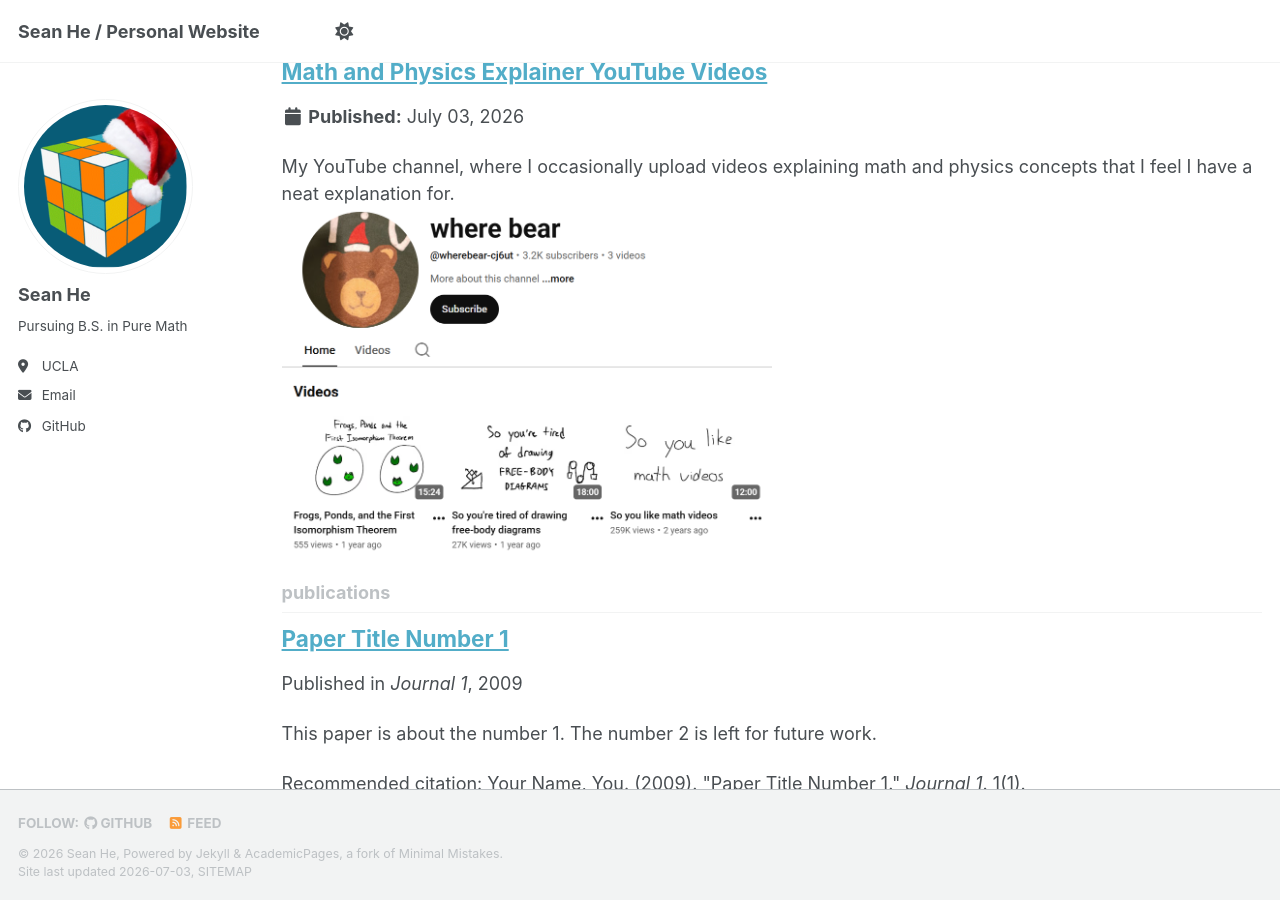
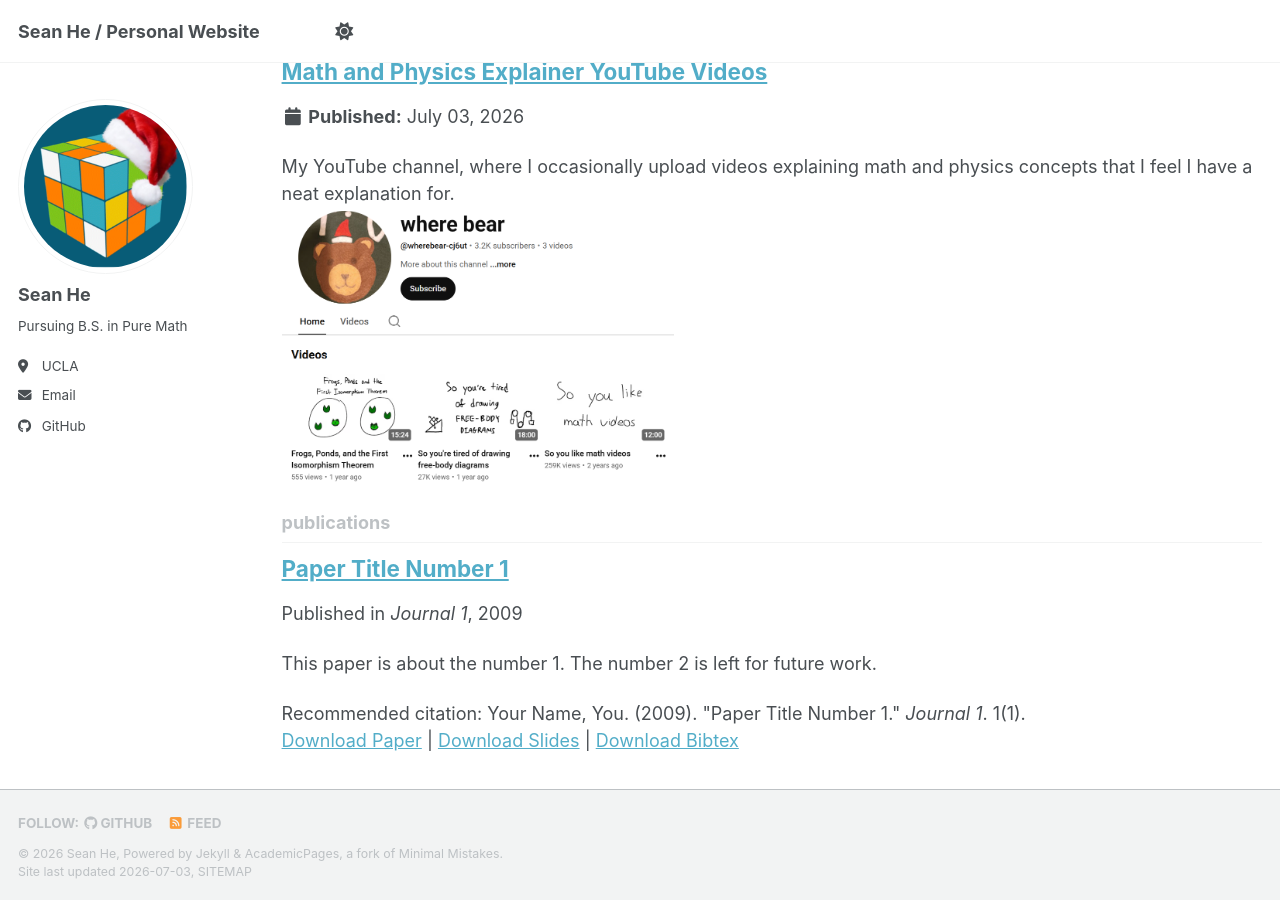
Before and after one commit to mathmaniac88/mathmaniac88.github.io, a Jekyll site: the page built from _pages/collection-archive.html, in a window 1280 px wide and 900 px high, scrolled down 640 px. Built offline with Jekyll 4.4.1, drawn with Linux system fonts in a browser that asks for light colours; a style sheet for code colours, icons or effects is not loaded.

Commit message:
Update 4-youtube.html

```diff
--- a/_portfolio/4-youtube.html
+++ b/_portfolio/4-youtube.html
@@ -1,6 +1,6 @@
 ---
 title: "Math and Physics Explainer YouTube Videos"
-excerpt: "My YouTube channel, where I occasionally upload videos explaining math and physics concepts that I feel I have a neat explanation for. <br/><img src='/images/wherebear_channel.png' style='max-width: 50%;height: auto;'>"
+excerpt: "My YouTube channel, where I occasionally upload videos explaining math and physics concepts that I feel I have a neat explanation for. <br/><img src='/images/wherebear_channel.png' style='width: 100%; max-width: 392px; height: auto;'>"
 collection: portfolio
 ---
 
```
